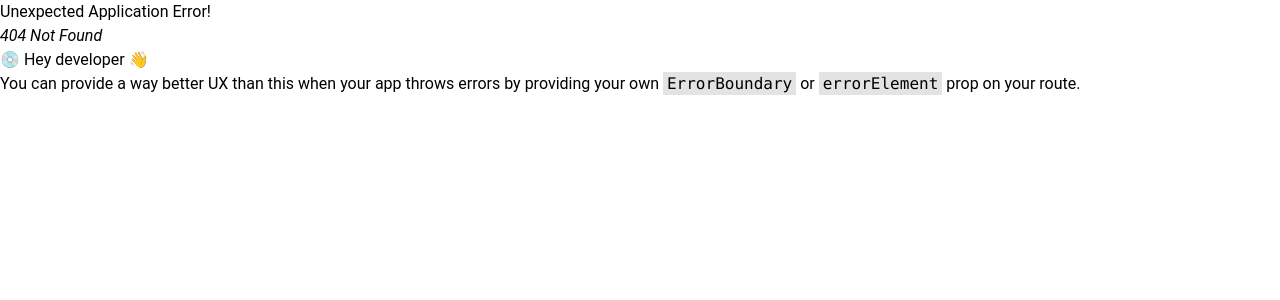
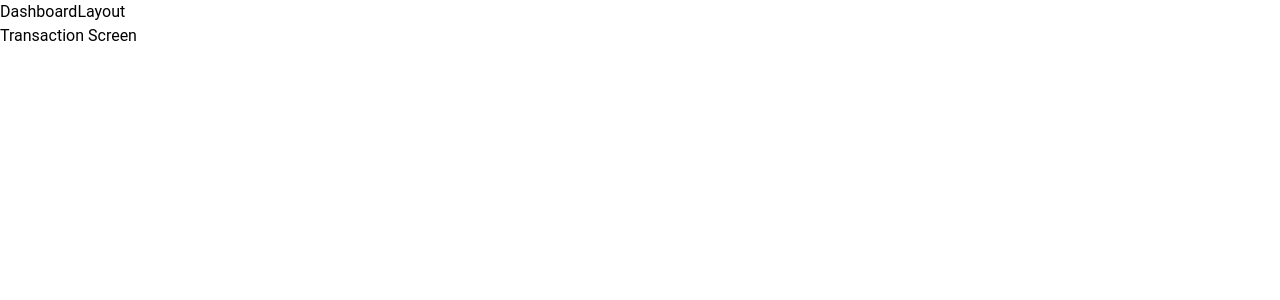
Before and after one commit to hzburki/finance-manager-ui, a React (Vite) app: page /transactions in a window 1280 px wide. Before the commit this address had no page. Shown: the top 300 px of the page. Built offline with nearby package versions, Linux system fonts and the light colour scheme.

Commit message:
starting to work on app shell

```diff
--- a/package.json
+++ b/package.json
@@ -10,6 +10,7 @@
     "preview": "bunx --bun vite preview"
   },
   "dependencies": {
+    "@heroicons/react": "^2.0.18",
     "@material-tailwind/react": "^2.1.1",
     "react": "^18.2.0",
     "react-dom": "^18.2.0",
--- a/src/app.routes.tsx
+++ b/src/app.routes.tsx
@@ -1,22 +1,32 @@
 import React from "react";
 import {
+  Outlet,
   Route,
   createBrowserRouter,
   createRoutesFromElements,
 } from "react-router-dom";
 
-// Importing Screens
-import HomeScreen from "./screens/home.screen";
-import LoginScreen from "./screens/login.screen";
-import WebsiteScreen from "./screens/index.screen";
+import {
+  HomeScreen,
+  ErrorScreen,
+  IndexScreen,
+  LoginScreen,
+  TransactionScreen,
+} from "./screens";
+
+import { DashboardLayout } from "./components";
 
 const AppRoutes = createBrowserRouter(
   createRoutesFromElements(
-    <>
-      <Route path="/" element={<WebsiteScreen />} />
+    <Route element={<Outlet />} errorElement={<ErrorScreen />}>
+      <Route index element={<IndexScreen />} />
       <Route path="/login" element={<LoginScreen />} />
-      <Route path="/home" element={<HomeScreen />} />
-    </>
+
+      <Route path="/" element={<DashboardLayout />}>
+        <Route path="/home" element={<HomeScreen />} />
+        <Route path="/transactions" element={<TransactionScreen />} />
+      </Route>
+    </Route>
   )
 );
 
--- /dev/null
+++ b/src/components/dashboard.layout.tsx
@@ -0,0 +1,11 @@
+import React from "react";
+import { Outlet } from "react-router-dom";
+
+export default function DashboardLayout() {
+  return (
+    <div>
+      <h1>DashboardLayout</h1>
+      <Outlet />
+    </div>
+  );
+}
--- /dev/null
+++ b/src/components/index.ts
@@ -0,0 +1,3 @@
+import DashboardLayout from "./dashboard.layout";
+
+export { DashboardLayout };
--- /dev/null
+++ b/src/screens/error.screen.tsx
@@ -0,0 +1,5 @@
+import React from "react";
+
+export default function ErrorScreen() {
+  return <div>Error Screen</div>;
+}
--- a/src/screens/index.screen.tsx
+++ b/src/screens/index.screen.tsx
@@ -1,5 +1,5 @@
 import React from "react";
 
-export default function WebsiteScreen() {
-  return <div>Website Screen</div>;
+export default function IndexScreen() {
+  return <div>Index Screen</div>;
 }
--- /dev/null
+++ b/src/screens/index.ts
@@ -0,0 +1,7 @@
+import HomeScreen from "./home.screen";
+import IndexScreen from "./index.screen";
+import LoginScreen from "./login.screen";
+import ErrorScreen from "./error.screen";
+import TransactionScreen from "./transactions.screen";
+
+export { HomeScreen, ErrorScreen, IndexScreen, LoginScreen, TransactionScreen };
--- /dev/null
+++ b/src/screens/transactions.screen.tsx
@@ -0,0 +1,5 @@
+import React from "react";
+
+export default function TransactionScreen() {
+  return <div>Transaction Screen</div>;
+}
--- a/vite.config.js
+++ b/vite.config.js
@@ -1,7 +1,13 @@
+import path from "path";
 import { defineConfig } from 'vite'
 import react from '@vitejs/plugin-react-swc'
 
 // https://vitejs.dev/config/
 export default defineConfig({
   plugins: [react()],
+  resolve: {
+    alias: {
+      "@": path.resolve(import.meta.dir, "./src/"),
+    }
+  }
 })
```
Also changed, not shown: tsconfig.json (+12 -2 lines), 1 other file (tests, documents, lock files or other folders).
